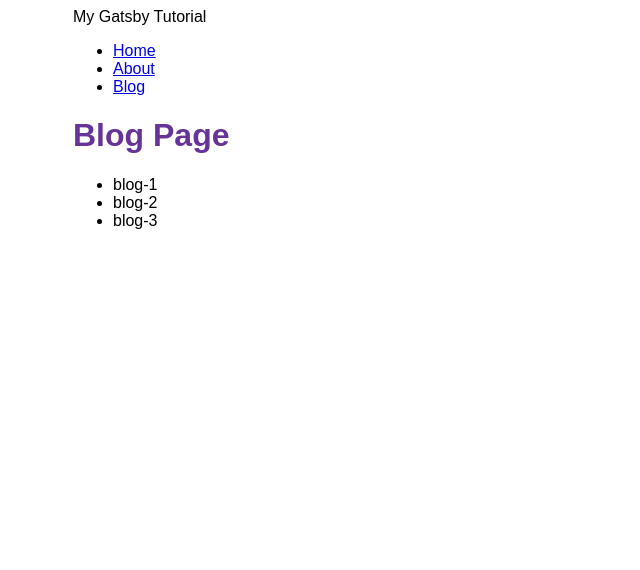
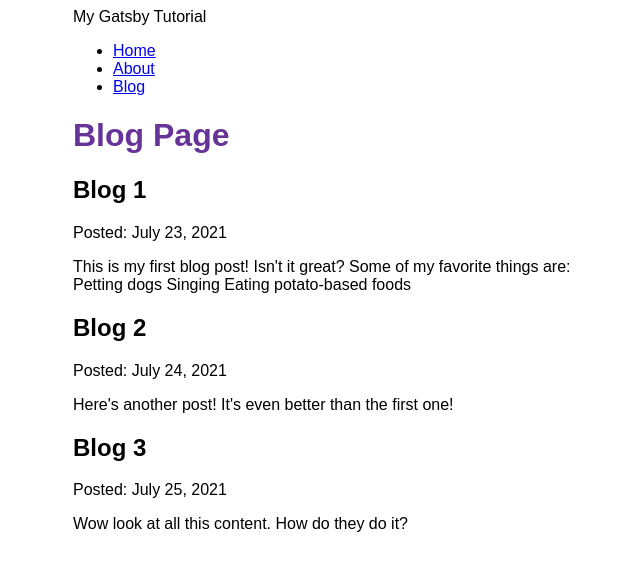
Before and after one commit to diazmc/gatsby-site, a Gatsby site: page /blog in a window 1280 px wide. Shown: the whole page, without its empty margins (317-957 px from the left). Built offline with nearby package versions, Linux system fonts and the light colour scheme; Gatsby itself is replaced by a stand-in of ours.

Commit message:
render blogs using mdx

```diff
--- a/blog/blog-1.mdx
+++ b/blog/blog-1.mdx
@@ -0,0 +1,13 @@
+---
+title: "Blog 1"
+date: "2021-07-23"
+slug: "blog-1"
+---
+
+This is my first blog post! Isn't it *great*?
+
+Some of my **favorite** things are:
+
+* Petting dogs
+* Singing
+* Eating potato-based foods
--- a/blog/blog-2.mdx
+++ b/blog/blog-2.mdx
@@ -0,0 +1,7 @@
+---
+title: "Blog 2"
+date: "2021-07-24"
+slug: "blog-2"
+---
+
+Here's another post! It's even better than the first one!
--- a/blog/blog-3.mdx
+++ b/blog/blog-3.mdx
@@ -0,0 +1,7 @@
+---
+title: "Blog 3"
+date: "2021-07-25"
+slug: "blog-3"
+---
+
+Wow look at all this content. How do they do it?
--- a/gatsby-config.js
+++ b/gatsby-config.js
@@ -16,5 +16,6 @@
         path: `${__dirname}/blog`,
       }
     },
+    "gatsby-plugin-mdx",
   ],
 }
--- a/package.json
+++ b/package.json
@@ -15,8 +15,10 @@
     "clean": "gatsby clean"
   },
   "dependencies": {
+    "@mdx-js/react": "^2.3.0",
     "gatsby": "^5.13.7",
     "gatsby-plugin-image": "^3.13.1",
+    "gatsby-plugin-mdx": "^5.13.1",
     "gatsby-plugin-sharp": "^5.13.1",
     "gatsby-source-filesystem": "^5.13.1",
     "react": "^18.2.0",
--- a/src/pages/blog.js
+++ b/src/pages/blog.js
@@ -6,24 +6,30 @@
 const BlogPage = ({ data }) => {
   return (
     <Layout pageTitle="Blog Page">
-      <ul>
-        {
-          data.allFile.nodes
-            .sort((a, b) => a.name.localeCompare(b.name))
-            .map(node => (
-              <li key={node.name}>{node.name}</li>
-            ))
-        }
-      </ul>
+      {
+        data.allMdx.nodes
+          .map(node => (
+            <article key={node.id}>
+              <h2>{node.frontmatter.title}</h2>
+              <p>Posted: {node.frontmatter.date}</p>
+              <p>{node.excerpt}</p>
+            </article>
+          ))
+      }
     </Layout>
   )
 }
 
 export const query = graphql`
   query {
-    allFile(filter: {sourceInstanceName: {eq: "blog"}}) {
+    allMdx {
       nodes {
-        name
+        frontmatter {
+          title
+          date(formatString: "MMMM D, YYYY")
+        }
+        id
+        excerpt
       }
     }
   }
```
Also changed, not shown: 1 other file.
